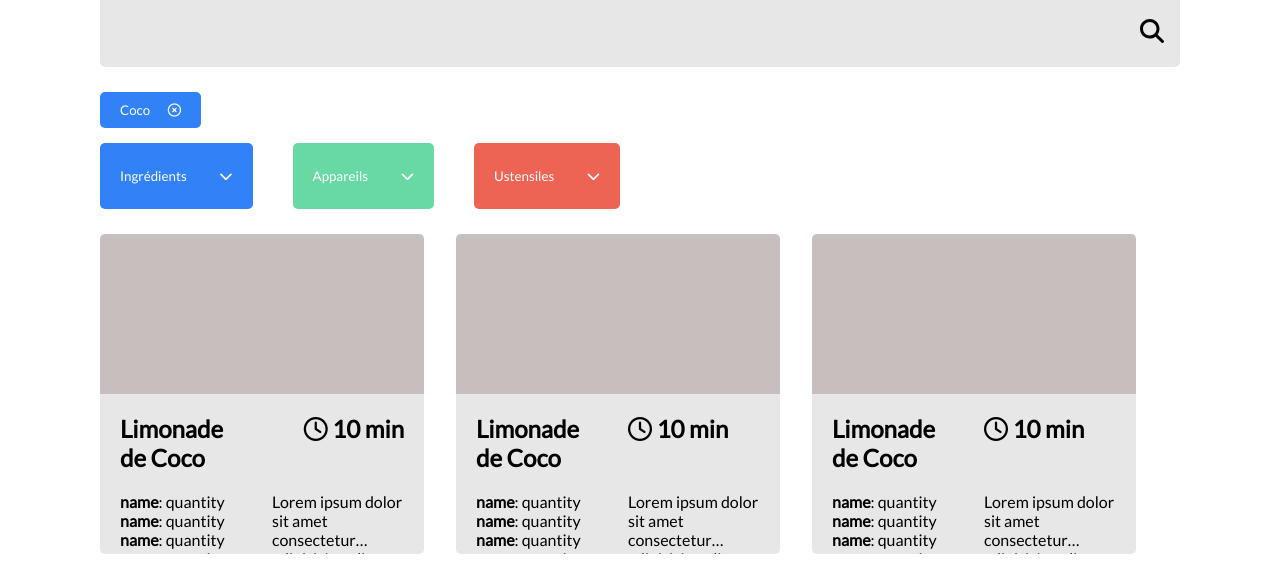
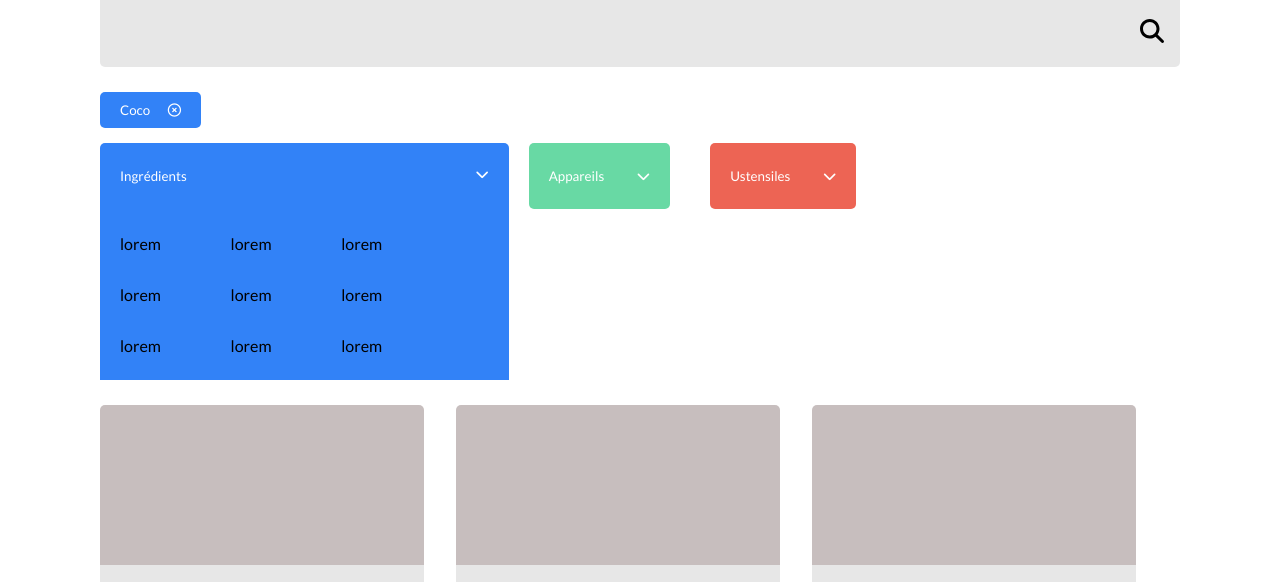
Before and after one commit to Redshark61/P6, a plain HTML site: page index.html in a window 1280 px wide. Shown: the part 161-743 px from the top of the page. Drawn offline with Linux system fonts and the light colour scheme.

Commit message:
dropdown for tags

```diff
--- a/index.html
+++ b/index.html
@@ -28,15 +28,32 @@
 					</button>
 				</div>
 				<div class="flex">
-					<button class="btn tag-ingredients">
+					<div class="tag-wrapper active">
+						<button class="btn no-left tag-ingredients">
 							Ingrédients <i class="fa-sharp fa-solid fa-chevron-down"></i>
 						</button>
+						<ul class="tag-ingredients no-list flex flex-w-3">
+							<li>lorem</li>
+							<li>lorem</li>
+							<li>lorem</li>
+							<li>lorem</li>
+							<li>lorem</li>
+							<li>lorem</li>
+							<li>lorem</li>
+							<li>lorem</li>
+							<li>lorem</li>
+						</ul>
+					</div>
+					<div class="tag-wrapper">
 						<button class="btn tag-machine">
 							Appareils <i class="fa-sharp fa-solid fa-chevron-down"></i>
 						</button>
+					</div>
+					<div class="tag-wrapper">
 						<button class="btn tag-tools">
 							Ustensiles <i class="fa-sharp fa-solid fa-chevron-down"></i>
 						</button>
+					</div>
 				</div>
 			</section>
 			<section class="flex flex-w-3">
--- a/scss/components/_button.scss
+++ b/scss/components/_button.scss
@@ -1,6 +1,6 @@
 .btn {
   padding: 25px 20px;
-  margin-inline: 20px;
+  margin: 0 20px;
   border-radius: 5px;
   border: none;
   color: #fff;
@@ -9,9 +9,14 @@
   >i {
     margin-left: 30px;
   }
+
 }
 
 .no-btn {
   background-color: transparent;
   border: none;
 }
+
+.no-left {
+  margin-left: 0;
+}
--- a/scss/components/_tag.scss
+++ b/scss/components/_tag.scss
@@ -8,6 +8,22 @@
 
   >i {
     margin-left: 15px;
+  }
+
+  &-wrapper {
+    &.active {
+      .btn {
+        width: 100%;
+        border-bottom-left-radius: 0;
+        border-bottom-right-radius: 0;
+        display: flex;
+        justify-content: space-between;
+      }
+    }
+
+    ul {
+      padding: 25px 20px;
+    }
   }
 }
 
--- a/scss/layout/_flex.scss
+++ b/scss/layout/_flex.scss
@@ -17,8 +17,4 @@
       flex-basis: 30%;
     }
   }
-
-  &>.btn:first-child {
-    margin-left: 0;
-  }
 }
--- a/scss/themes/_index.scss
+++ b/scss/themes/_index.scss
@@ -64,3 +64,7 @@ section {
 [class*="tools"] {
   background: variables.$strong-red;
 }
+
+ul.no-list[class*=-w] {
+  gap: 2rem 0;
+}
```
Also changed, not shown: scss/main.css, 1 other file. Lines whose indentation alone changed are shown as unchanged.
